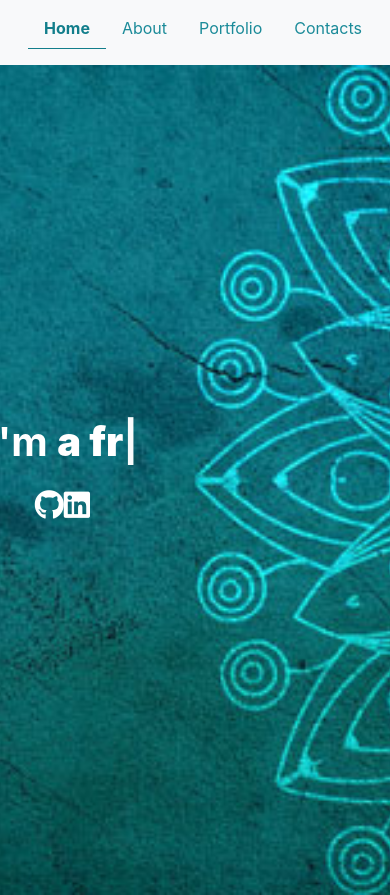
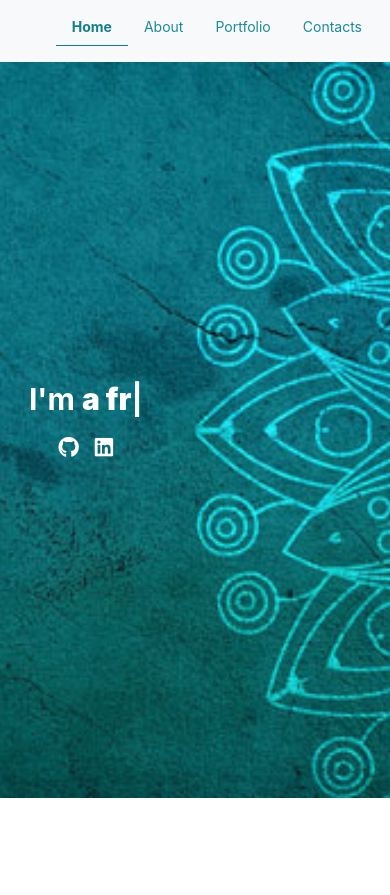
Before and after one commit to Dulatto/react-portfolio-2, a React (Create React App) app: page / in a window 390 px wide. After the commit the page ends 844 px from the top, so only its background shows below. Built offline with nearby package versions, Linux system fonts and the light colour scheme.

Commit message:
media query

```diff
--- a/src/App.css
+++ b/src/App.css
@@ -69,11 +69,30 @@
   .home-page{
     background-image: url("/src/img/mandala-md.jpg");
   }
+  .home-text {
+    font-size:35px;
+  }
+  .home-text a{
+    font-size: 25px;
+  }
+  .home-page{
+    height: 815px;
+  }
 }
 
 @media screen and (max-width: 768px) {
   .home-page{
     background-image: url("/src/img/mandala-sm.jpg");
+  }
+  .home-text {
+    font-size:30px;
+    left: 22%;
+  }
+  .home-text a{
+    font-size: 21px;
+  }
+  .home-page{
+    height: 772px;
   }
 }
 
@@ -81,4 +100,10 @@
   .home-page{
     background-image: url("/src/img/mandala-xs.jpg");
   }
+  body{
+    font-size:14px;
+  }
+  .home-page{
+    height: 736px;
+  }
 }
--- a/src/Components/HomePage.js
+++ b/src/Components/HomePage.js
@@ -27,7 +27,7 @@ function HomePage(props) {
         <div className="home-text">
             <div className='d-inline' style={{ whiteSpace: 'pre' }} ref={el} />
             <ul className="list-unstyled list-social">
-                <li className='d-inline'><a href="#"><i className="fab fa-github"></i></a></li>
+                <li className='d-inline me-3'><a href="#"><i className="fab fa-github"></i></a></li>
                 <li className='d-inline'><a href="#"><i className="fab fa-linkedin"></i></a></li>
             </ul>
         </div>
```
